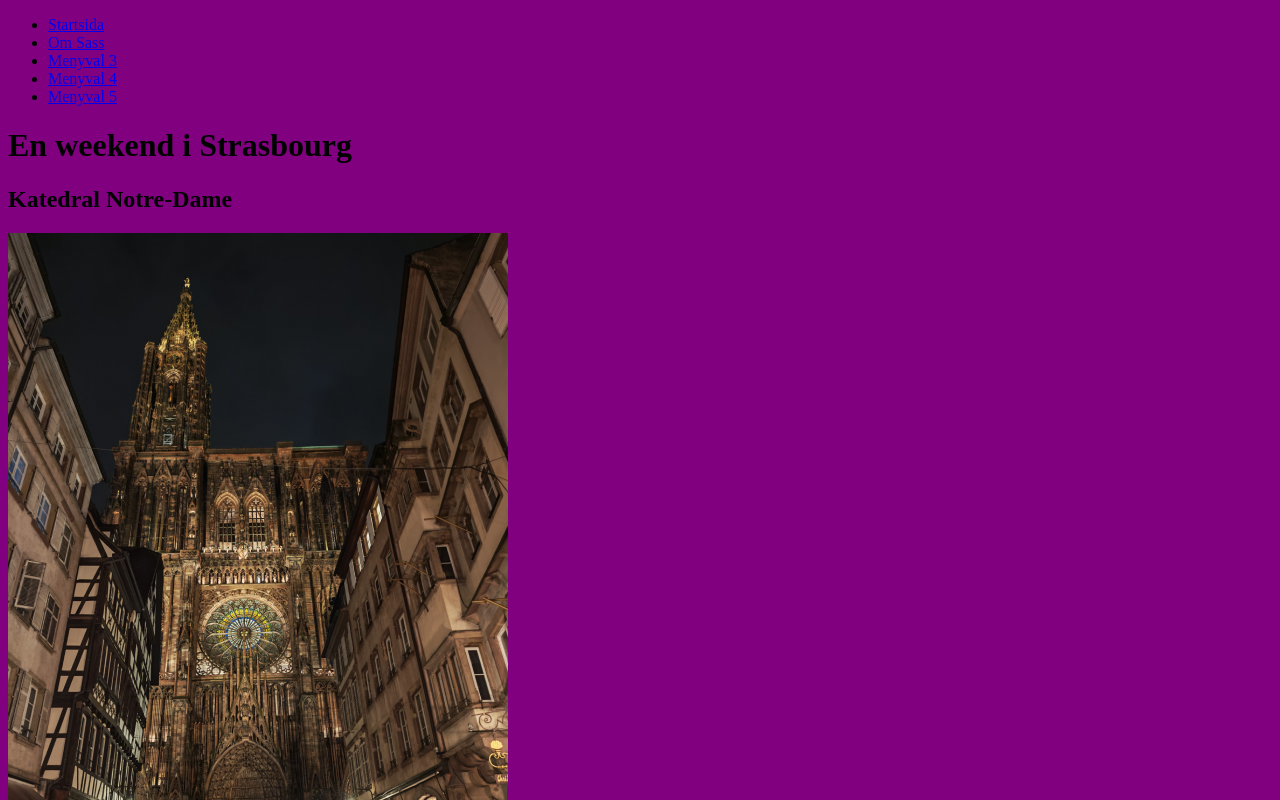
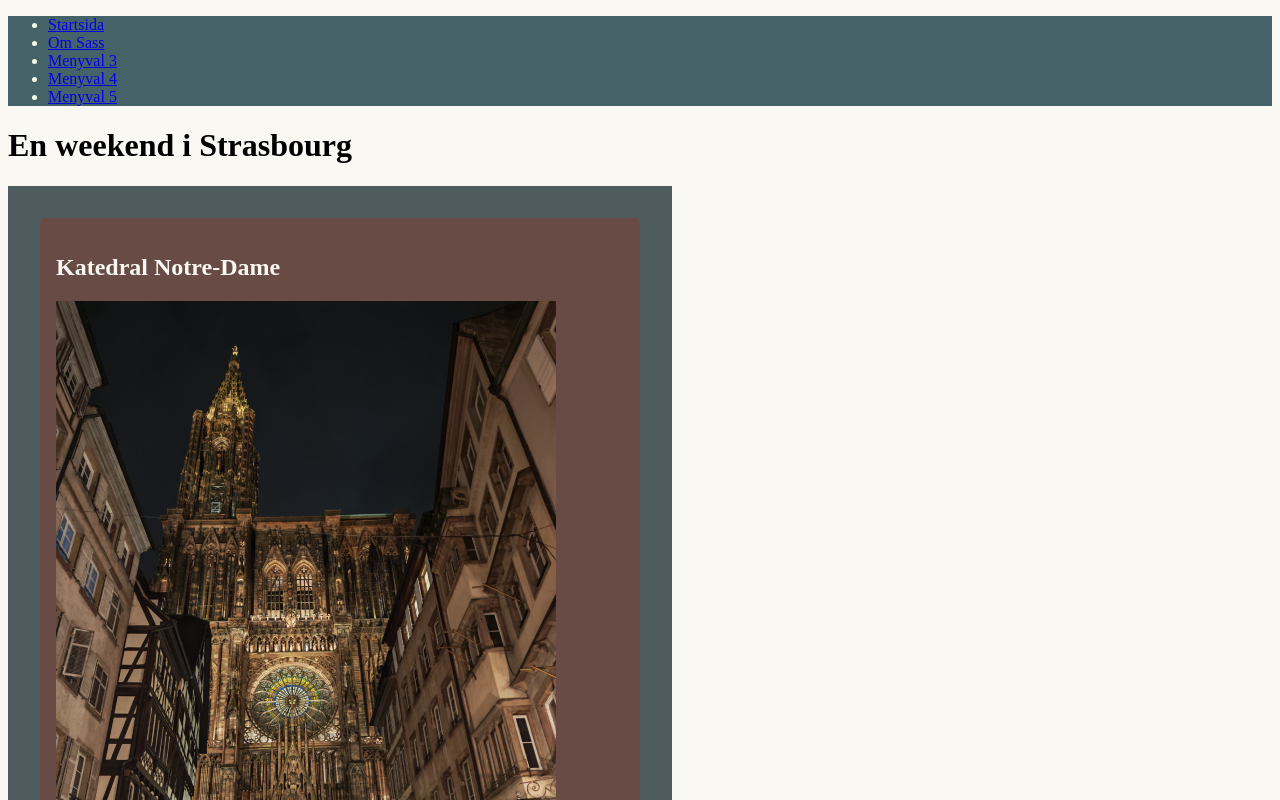
Before and after one commit to victoriah-svg/lab3_frontend_vh, a website built with Vite: page index.html in a window 1280 px wide. Shown: the top 800 px of the page. Built offline with nearby package versions, Linux system fonts and the light colour scheme.

Commit message:
lagt till variabler för färger

```diff
--- a/index.html
+++ b/index.html
@@ -24,6 +24,7 @@
   <main>
     <h1>En weekend i Strasbourg</h1>
 
+    <div id="photoWrapper">
       <section id="cathedralSection">
         <h2>Katedral Notre-Dame</h2>
         <!--Bild 1 katedral-->
@@ -40,8 +41,10 @@
 
           <img src="/images/cathedral_500.jpg" alt="Katedralen i centrala Strasbourg">
         </picture>
-      <p>I Strasbourgs stadskärna finns den frekvent besökta katedralen Notre-Dame som är en av Frankrikes mest besökta.
-        Den gotiska byggnaden är upplyst på kvällen och turister samlas för att fota rosettfönstret ovanför entré-porten.
+        <p>I Strasbourgs stadskärna finns den frekvent besökta katedralen Notre-Dame som är en av Frankrikes mest
+          besökta.
+          Den gotiska byggnaden är upplyst på kvällen och turister samlas för att fota rosettfönstret ovanför
+          entré-porten.
         </p>
       </section>
 
@@ -59,9 +62,11 @@
                     (min-width: 600px) 500px,
                     300px">
 
-        <img src="/images/street_500.jpg" alt="Katedralen i centrala Strasbourg">
+          <img src="/images/street_500.jpg"
+            alt="Kullerstensgata mellan korsvirkeshus i stadsdelen Petite France, Strasbourg">
         </picture>
-      <p>Stadsdelen Petite France är en äldre del av Strasbourg där snäva kullerstensgator tar sig fram mellan korsvirkeshus. Här finns många
+        <p>Stadsdelen Petite France är en äldre del av Strasbourg där snäva kullerstensgator tar sig fram mellan
+          korsvirkeshus. Här finns många
           restauranger där typisk mat och dryck från Alsace kan avnjutas. </p>
       </section>
 
@@ -79,13 +84,13 @@
                     (min-width: 600px) 500px,
                     300px">
 
-        <img src="/images/dessert_500.jpg" alt="Katedralen i centrala Strasbourg">
+          <img src="/images/dessert_500.jpg" alt="det franska bakverket chou med hasselnöt och passionsfruktskräm">
         </picture>
         <p>Efter en dag av turistande så behövs en fika-paus. Här testas en så kallad "chou" med hasselnöt och
           passionsfruktsfyllning. Mums!
         </p>
       </section>
-
+    </div>
 
   </main>
   <script type="module" src="/src/js/main.js"></script>
--- a/src/CSS/_base.scss
+++ b/src/CSS/_base.scss
@@ -1,3 +1,29 @@
+ @use "sass:color";
+$color-primary: #456268;
+$color-secondary: #C4A484;
+$color-complementary: color.complement(#456268);
+$color-primary-lighter: color.scale(#456268, $lightness: 70%);
+$color-primary-desaturated: color.scale(#456268, $saturation: -50%);
+
+header {
+    background-color: $color-primary;
+    color: #F5FBE6;
+}
+
 body {
-    background-color: purple;
+    background-color:  #faf8f2;
 }
+
+section {
+    background-color: $color-complementary;
+    padding: 1rem;
+    border-radius: 5px;
+    margin: 1rem;
+    color: #faf8f2;
+}
+
+#photoWrapper{
+    background-color: $color-primary-desaturated;
+    padding: 1rem;
+    width: 50%;
+}
```
Lines whose indentation alone changed are shown as unchanged.
